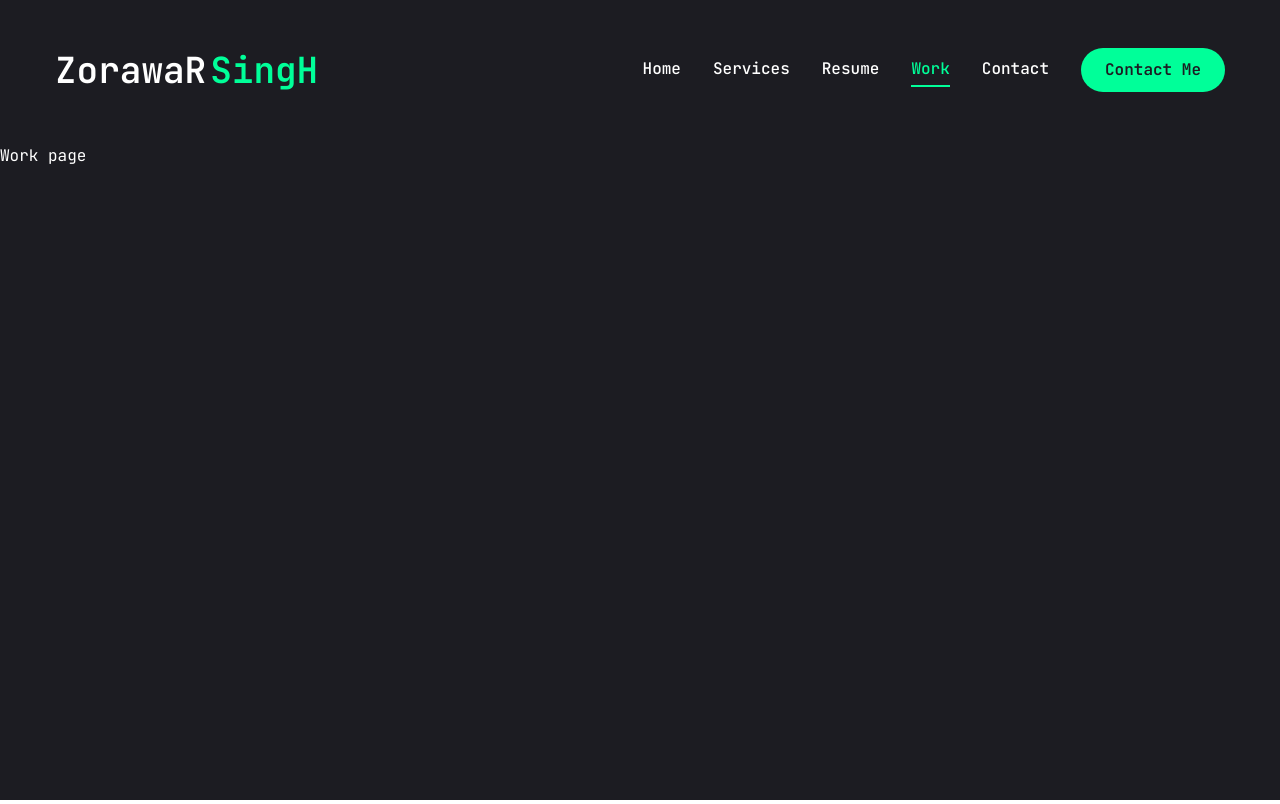
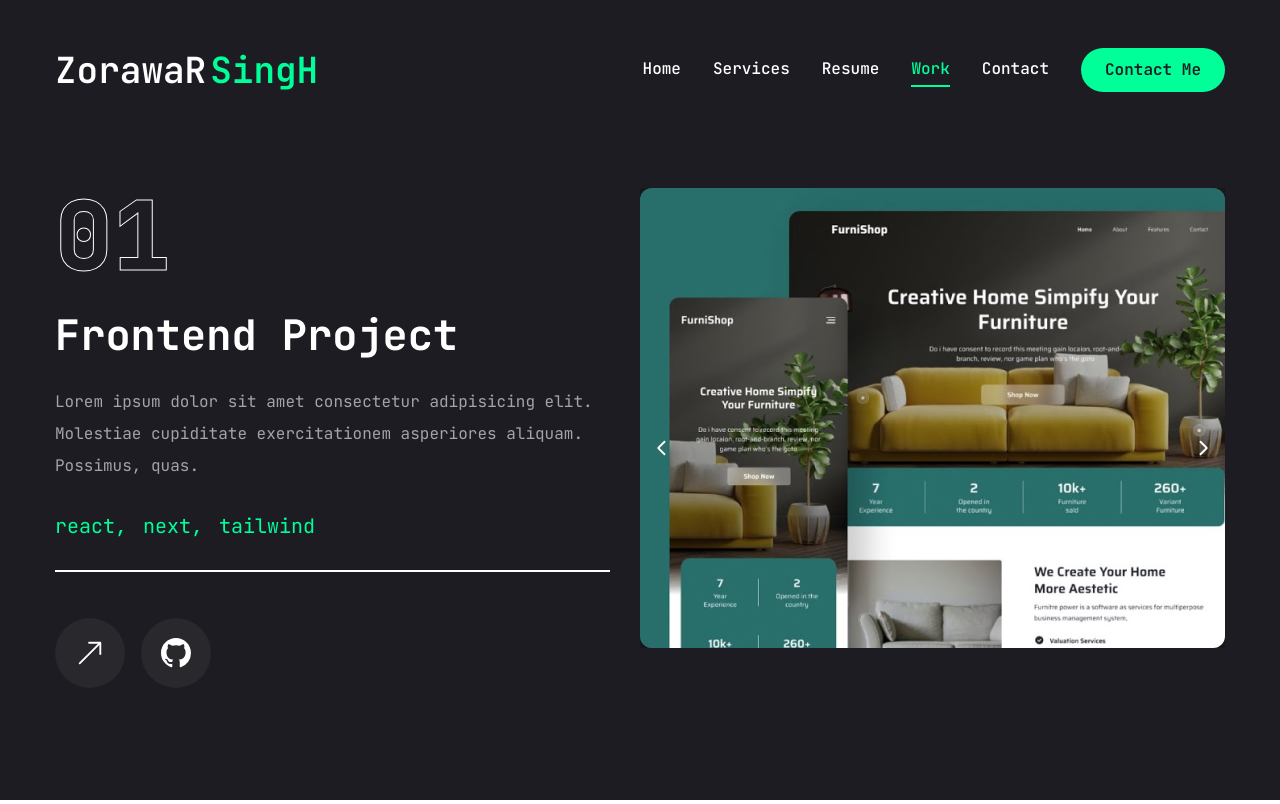
Before and after one commit to MrZorawaR/Portfolio, a Next.js app: page /work in a window 1280 px wide. Built offline with nearby package versions, Linux system fonts and the light colour scheme.

Commit message:
projects done

```diff
--- a/app/work/page.jsx
+++ b/app/work/page.jsx
@@ -1,11 +1,182 @@
-import React from 'react'
+"use client";
+import { motion } from "framer-motion";
+import React, { useState } from "react";
+import { Swiper, SwiperSlide } from "swiper/react";
+import { Navigation } from "swiper/modules";
+import "swiper/css";
+import "swiper/css/navigation";
+import { BsArrowUpRight, BsGithub } from "react-icons/bs";
+import Link from "next/link";
+import {
+  Tooltip,
+  TooltipContent,
+  TooltipProvider,
+  TooltipTrigger,
+} from "@/components/ui/tooltip";
+import WorkSliderBtns from "@/components/WorkSliderBtns";
+import Image from "next/image";
 
+const projects = [
+  {
+    num: "01",
+    category: "frontend",
+    title: "project 1",
+    description:
+      "Lorem ipsum dolor sit amet consectetur adipisicing elit. Molestiae cupiditate exercitationem asperiores aliquam. Possimus, quas.",
+    stack: [{ name: "react" }, { name: "next" }, { name: "tailwind" }],
+    image: "/assets/work/thumb1.png",
+    live: "",
+    github: "",
+  },
+  {
+    num: "02",
+    category: "frontend",
+    title: "project 1",
+    description:
+      "Lorem ipsum dolor sit amet consectetur adipisicing elit. Molestiae cupiditate exercitationem asperiores aliquam. Possimus, quas.",
+    stack: [{ name: "react" }, { name: "next" }, { name: "tailwind" }],
+    image: "/assets/work/thumb1.png",
+    live: "",
+    github: "",
+  },
+  {
+    num: "03",
+    category: "frontend",
+    title: "project 1",
+    description:
+      "Lorem ipsum dolor sit amet consectetur adipisicing elit. Molestiae cupiditate exercitationem asperiores aliquam. Possimus, quas.",
+    stack: [{ name: "react" }, { name: "next" }, { name: "tailwind" }],
+    image: "/assets/work/thumb1.png",
+    live: "",
+    github: "",
+  },
+  {
+    num: "04",
+    category: "frontend",
+    title: "project 1",
+    description:
+      "Lorem ipsum dolor sit amet consectetur adipisicing elit. Molestiae cupiditate exercitationem asperiores aliquam. Possimus, quas.",
+    stack: [{ name: "react" }, { name: "next" }, { name: "tailwind" }],
+    image: "/assets/work/thumb1.png",
+    live: "",
+    github: "",
+  },
+  {
+    num: "05",
+    category: "frontend",
+    title: "project 1",
+    description:
+      "Lorem ipsum dolor sit amet consectetur adipisicing elit. Molestiae cupiditate exercitationem asperiores aliquam. Possimus, quas.",
+    stack: [{ name: "react" }, { name: "next" }, { name: "tailwind" }],
+    image: "/assets/work/thumb1.png",
+    live: "",
+    github: "",
+  },
+];
 const Work = () => {
+  const [project, setProject] = useState(projects[0]);
+  const [swiperInstance, setSwiperInstance] = useState(null);
+
+  const handleSlideChange = (swiper) => {
+    const currIdx = swiper.activeIndex;
+    setProject(projects[currIdx]);
+  };
   return (
-    <div>
-      Work page
-    </div>
-  )
-}
+    <motion.section
+      initial={{ opacity: 0 }}
+      animate={{
+        opacity: 1,
+        transition: { delay: 2.4, duration: 0.4, ease: "easeIn" },
+      }}
+      className="min-h-[80vh] flex flex-col justify-center py-12 xl:px-0"
+    >
+      <div className="container mx-auto">
+        <div className="flex flex-col xl:flex-row xl:gap-[30px]">
+          <div className="w-full xl:w-[50%] xl:h-[460px] flex flex-col xl:justify-between order-2 xl:order-none">
+            <div className="flex flex-col gap-[30px] h-[50%]">
+              <div className="text-8xl leading-none font-extrabold text-transparent text-outline">
+                {project.num}
+              </div>
+              <h2 className="text-[42px] font-bold leading-none text-white group-hover:text-accent transition-all duration-500 capitalize">
+                {project.category} project
+              </h2>
+              <p className="text-white/60">{project.description}</p>
+              <ul className="flex gap-4">
+                {project.stack.map((stack, index) => (
+                  <li className="text-xl text-accent" key={index}>
+                    {stack.name}
+                    {index !== project.stack.length - 1 && ","}
+                  </li>
+                ))}
+              </ul>
+              <div className="border border-white"></div>
+              <div className="flex gap-4 mt-4 items-center">
+                <Link href={project.live}>
+                  <TooltipProvider delayDuration={100}>
+                    <Tooltip>
+                      <TooltipTrigger className="w-[70px] h-[70px] rounded-full bg-white/5 group flex items-center justify-center">
+                        <BsArrowUpRight className="text-white text-3xl group-hover:text-accent hover:rotate-[45deg] transition-all duration-500" />
+                      </TooltipTrigger>
+                      <TooltipContent>Live</TooltipContent>
+                    </Tooltip>
+                  </TooltipProvider>
+                </Link>
+                <Link href={project.github}>
+                  <TooltipProvider delayDuration={100}>
+                    <Tooltip>
+                      <TooltipTrigger className="w-[70px] h-[70px] rounded-full bg-white/5 group flex items-center justify-center">
+                        <BsGithub className="text-white text-3xl group-hover:text-accent" />
+                      </TooltipTrigger>
+                      <TooltipContent>Github repository</TooltipContent>
+                    </Tooltip>
+                  </TooltipProvider>
+                </Link>
+              </div>
+            </div>
+          </div>
+          <div className="w-full xl:w-[50%]">
+            <Swiper
+              onSwiper={setSwiperInstance}
+              modules={[Navigation]}
+              spaceBetween={30}
+              slidesPerView={1}
+              navigation={{
+                nextEl: ".swiper-button-next",
+                prevEl: ".swiper-button-prev",
+              }}
+              className="xl:h-[520px] mb-12 relative"
+              onSlideChange={handleSlideChange}
+            >
+              {projects.map((project, index) => (
+                <SwiperSlide key={index} className="w-full">
+                  <div className="xl:h-[460px] h-[200px] relative group flex justify-center items-center bg-pink-50/20 rounded-xl">
+                    {/* Overlay */}
+                    <div className="absolute inset-0 bg-black/20 group-hover:bg-black/40 transition-all"></div>
 
-export default Work
+                    {/* Image */}
+                    <div className="relative w-full h-full">
+                      <Image
+                        src={project.image}
+                        fill
+                        className="object-cover rounded-xl"
+                        alt="Project Image"
+                      />
+                    </div>
+                  </div>
+                </SwiperSlide>
+              ))}
+              <WorkSliderBtns
+                containerStyles="flex gap-2 absolute right-0 bottom-[calc(50%_-_22px)]  z-20 w-full justify-between"
+                btnStyles="bg-transparent xl:hover:bg-accent-hover text-white rounded-full text-[34px] w-[44px] h-[44px] flex justify-center items-center transition-all"
+                iconStyles="w-5 h-5"
+                swiper={swiperInstance}
+              />
+            </Swiper>
+          </div>
+        </div>
+      </div>
+    </motion.section>
+  );
+};
+
+export default Work;
--- /dev/null
+++ b/components/WorkSliderBtns.jsx
@@ -0,0 +1,26 @@
+"use client";
+
+import { PiCaretLeftBold, PiCaretRightBold } from "react-icons/pi";
+
+const WorkSliderBtns = ({ swiper, containerStyles, btnStyles, iconStyles }) => {
+  return (
+    <div className={containerStyles}>
+      <button
+        className={btnStyles}
+        onClick={() => swiper && swiper.slidePrev()}
+        disabled={!swiper}
+      >
+        <PiCaretLeftBold className={iconStyles} />
+      </button>
+      <button
+        className={btnStyles}
+        onClick={() => swiper && swiper.slideNext()}
+        disabled={!swiper}
+      >
+        <PiCaretRightBold className={iconStyles} />
+      </button>
+    </div>
+  );
+};
+
+export default WorkSliderBtns;
--- a/package.json
+++ b/package.json
@@ -24,6 +24,7 @@
     "react-countup": "^6.5.3",
     "react-dom": "^19.0.0",
     "react-icons": "^5.5.0",
+    "swiper": "^11.2.4",
     "tailwind-merge": "^3.0.1",
     "tailwindcss-animate": "^1.0.7"
   },
```
Also changed, not shown: 1 other file (tests, documents, lock files or other folders).
